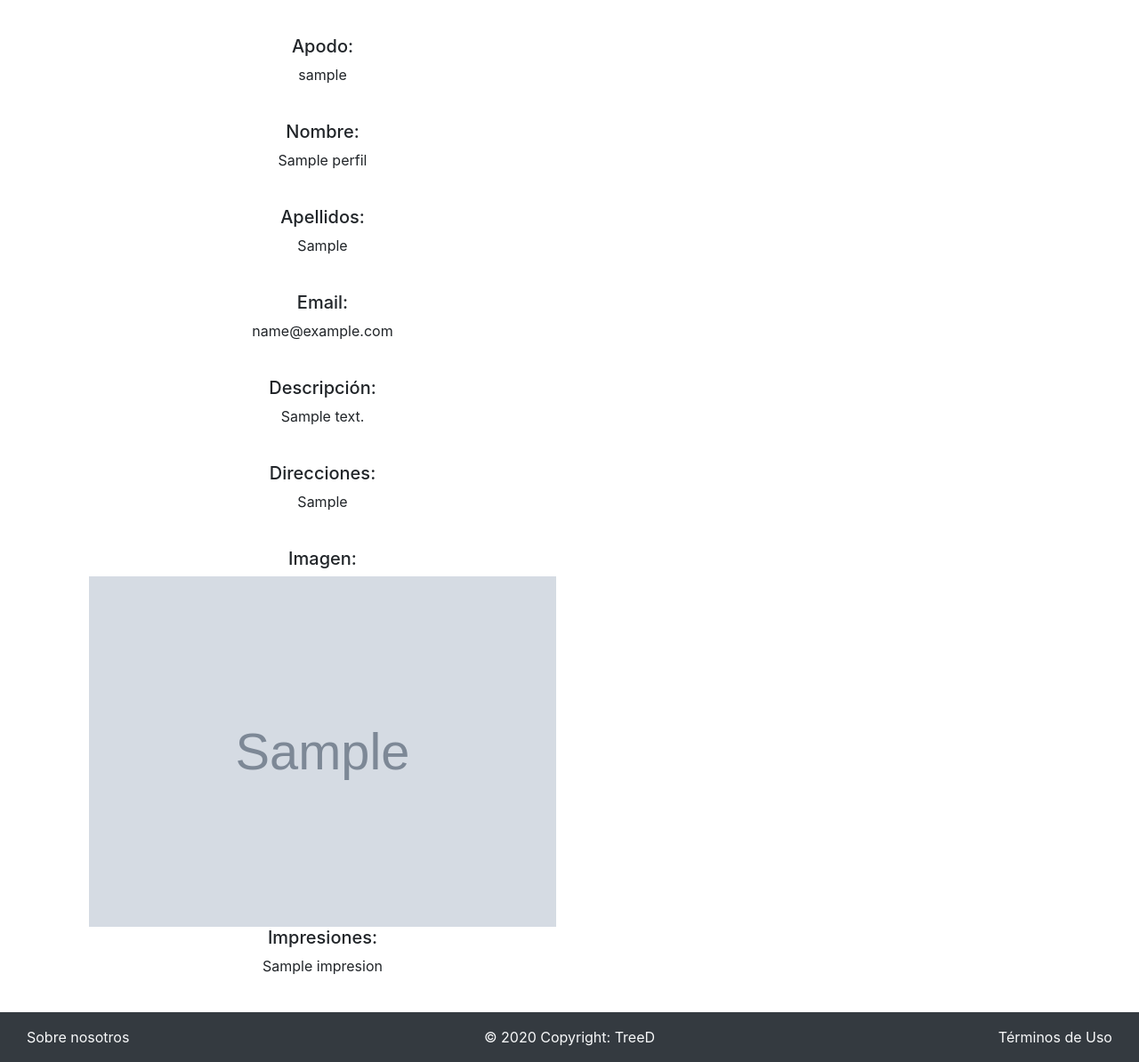
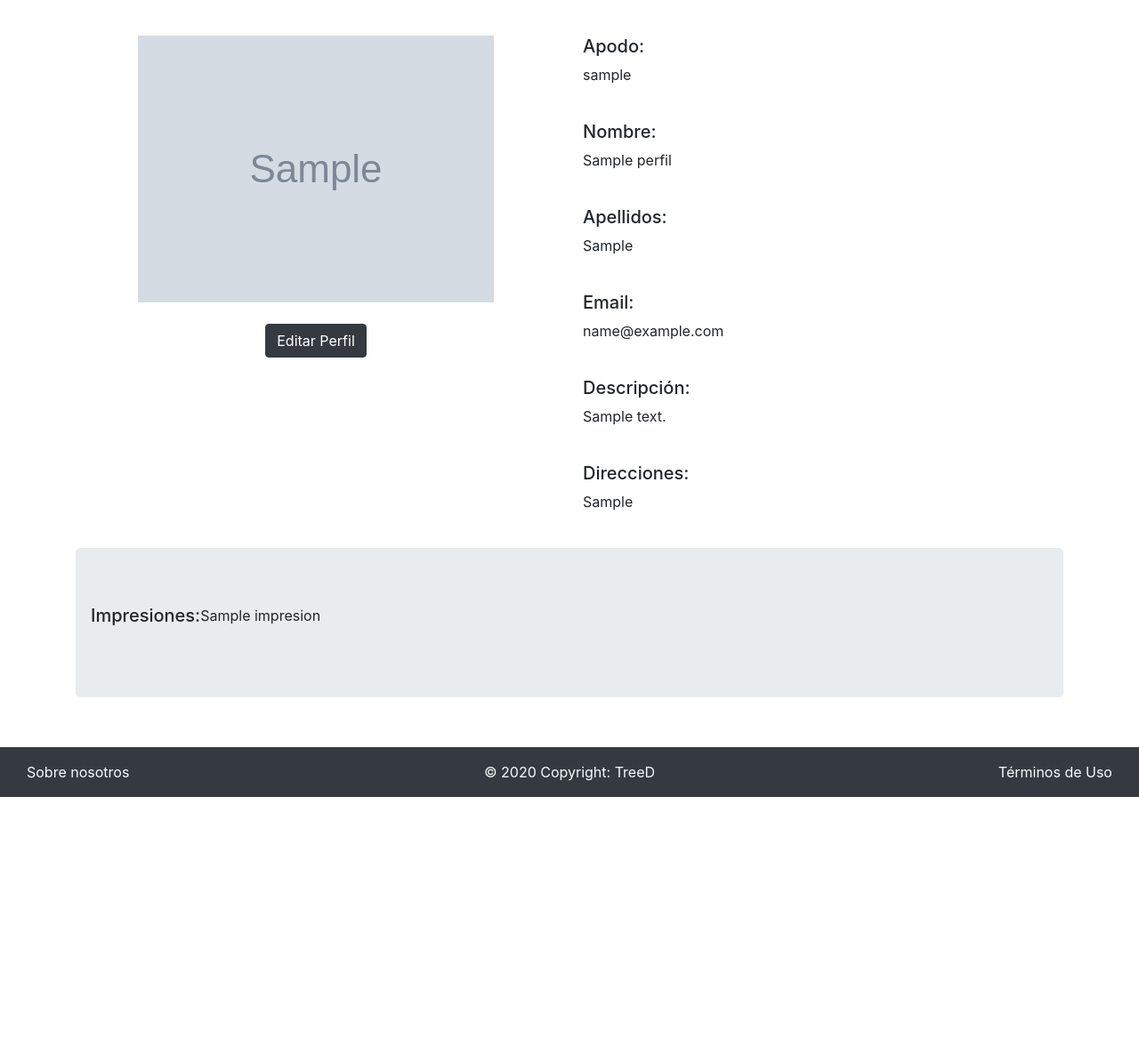
Before and after one commit to dp2-anacardo/treeD, a Django app: page /perfil/1/ in a window 1280 px wide. Shown: the part 56-1250 px from the top of the page at 89% size. After the commit the page ends 952 px from the top, so only its background shows below. Run offline with Django 3.2, Linux system fonts and the light colour scheme; a user stored in the database is signed in; tables that the repository leaves empty hold one stand-in row (values such as "Sample post"); grey boxes marked "Sample" are stand-in pictures; some libraries are stand-ins or nearby versions.

Commit message:
Perfil sin acabar

```diff
--- a/treeD/main/templates/perfil.html
+++ b/treeD/main/templates/perfil.html
@@ -4,53 +4,67 @@
 
 <div class="bottom-footer">
   <div class="container">
-     <div class="col-lg-6 text-center">
+    <div class="row">
+      <div class="col-lg-6 text-center">
         <br>
-        <h5 class="text-center">Apodo:</h5>
-        <p class="text-center">{{perfil.usuario.username}}</p>
+
+        <img src={{perfil.imagen.url}} class="img-fluid" alt="Responsive image" >
+        <br>
+        <br>
+        {% if user.perfil.id == perfil.id %}
+          <a href="#" class="btn btn-dark m-auto">Editar Perfil</a>
+        {% endif %}
+      </div>
+
+      <div class="col-lg-6 ">
+        <br>
+        <h5 >Apodo:</h5>
+        <p>{{perfil.usuario.username}}</p>
 
         {% if user.perfil.id == perfil.id %}
           <br>
-          <h5 class="text-center">Nombre:</h5>
-          <p class="text-center">{{perfil.nombre}}</p>
+          <h5>Nombre:</h5>
+          <p>{{perfil.nombre}}</p>
         {% endif %}
 
         {% if user.perfil.id == perfil.id %}
-        <br>
-        <h5 class="text-center">Apellidos:</h5>
-        <p class="text-center">{{perfil.apellidos}}</p>
+          <br>
+          <h5>Apellidos:</h5>
+          <p>{{perfil.apellidos}}</p>
         {% endif %}
 
         {% if user.perfil.id == perfil.id %}
-        <br>
-        <h5 class="text-center">Email:</h5>
-        <p class="text-center">{{perfil.email}}</p>
+          <br>
+          <h5>Email:</h5>
+          <p>{{perfil.email}}</p>
         {% endif %}
 
         <br>
-        <h5 class="text-center">Descripción:</h5>
-        <p class="text-center">{{perfil.descripcion}}</p>
+        <h5>Descripción:</h5>
+        <p>{{perfil.descripcion}}</p>
 
         <br>
         {% if user.perfil.id == perfil.id %}
-          <h5 class="text-center">Direcciones:</h5>
+          <h5>Direcciones:</h5>
           {% for d in direcciones %}
-          <p class="text-center">{{d.direccion}}</p>
+            <p>{{d.direccion}}</p>
           {% endfor %}
         {% endif %}
 
         <br>
-        <h5 class="text-center">Imagen:</h5>
-        <img src={{perfil.imagen.url}} class="d-block w-100 h-100" >
 
+      </div>
+    </div>
+    <div class="jumbotron">
+      <div class="row">
         <h5 class="text-center">Impresiones:</h5>
           {% for i in impresiones %}
-          <p class="text-center">{{i.nombre}}</p>
+            <p class="text-center">{{i.nombre}}</p>
           {% endfor %}
       </div>
-      </div>
     </div>
-
+  </div>
 </div>
 
+
 {% endblock %}
```
